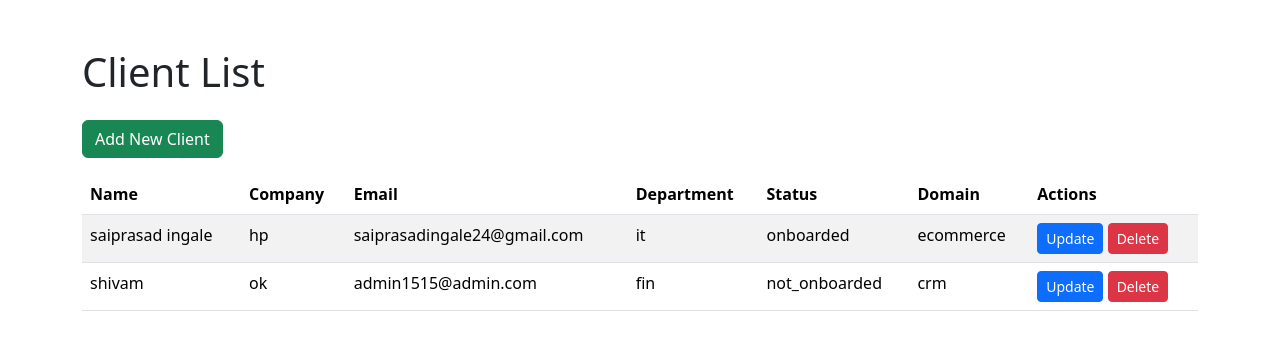
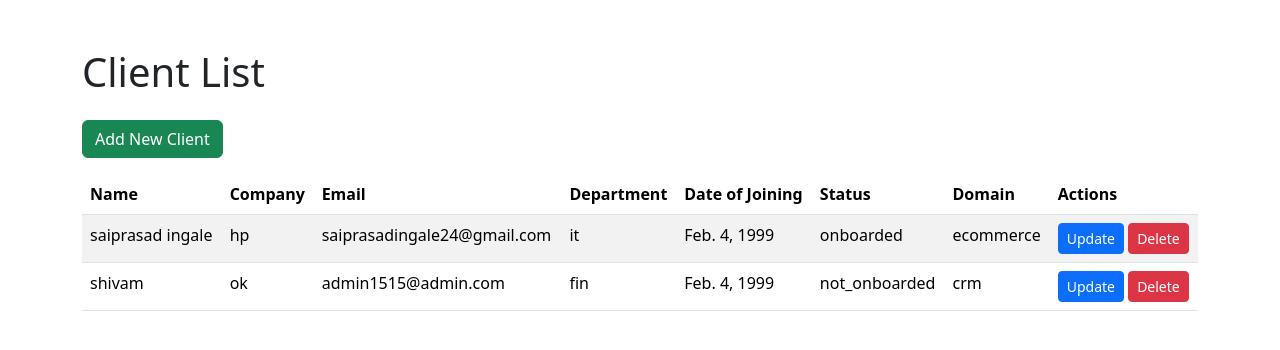
Before and after one commit to saiprasadingale/SplendernetRepo, a Django app: page /show/ in a window 1280 px wide. Shown: the top 350 px of the page. Run offline with Django 5.2, Linux system fonts and the light colour scheme; data comes from the database, SQL or seed files in the repository; both versions use the stored data as it was after the commit.

Commit message:
complited

```diff
--- a/ClientManagementSystem/templates/show.html
+++ b/ClientManagementSystem/templates/show.html
@@ -18,6 +18,7 @@
                     <th>Company</th>
                     <th>Email</th>
                     <th>Department</th>
+                    <th>Date of Joining</th>
                     <th>Status</th>
                     <th>Domain</th>
                     <th>Actions</th>
@@ -30,6 +31,7 @@
                         <td>{{ client.company }}</td>
                         <td>{{ client.email_id }}</td>
                         <td>{{ client.department }}</td>
+                        <td>{{ client.dateofjoining }}</td>
                         <td>{{ client.status }}</td>
                         <td>{{ client.projectdomain }}</td>
                         <td>
```
Also changed, not shown: ClientManagementSystem/db.sqlite3.
